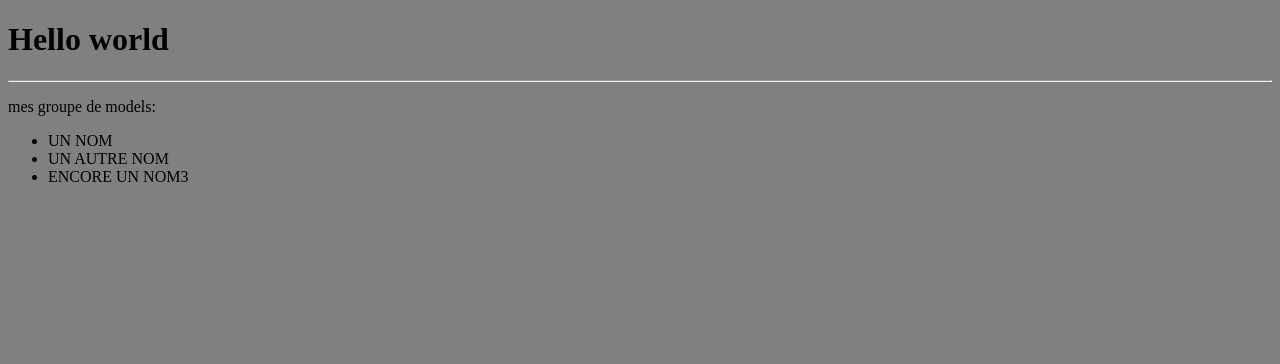
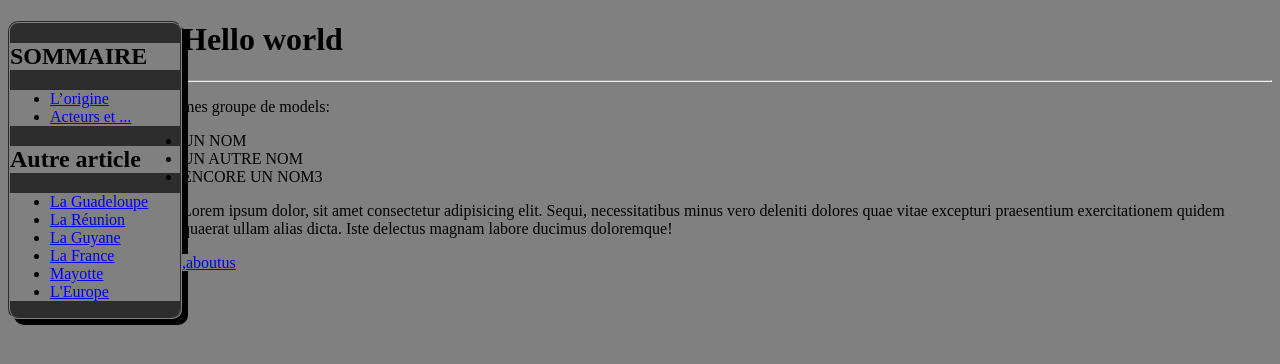
Before and after one commit to tiray972/ProjetChlord-cone, a Django app: page / in a window 1280 px wide. Shown: the top 364 px of the page. Run offline with Django 4.2, Linux system fonts and the light colour scheme; data comes from the database, SQL or seed files in the repository.

Commit message:
changement mineur

```diff
--- a/Chloredecone/chloredecone/affichage/static/affichage/style.css
+++ b/Chloredecone/chloredecone/affichage/static/affichage/style.css
@@ -1 +1,9 @@
 * { background: gray}
+aside{
+	background:rgba(10,10,10,0.7);
+	border: 2px grey groove ;
+	float: left;
+	border-radius: 10px;
+	box-shadow: 6px 6px 0px black;
+	width: 170px;
+}
--- a/Chloredecone/chloredecone/affichage/templates/affichage/base.html
+++ b/Chloredecone/chloredecone/affichage/templates/affichage/base.html
@@ -2,9 +2,20 @@
 <html>
     <head>
         <title>affichage</title>
+        <meta charset='utf-8'>
+        <meta http-equiv='X-UA-Compatible' content='IE=edge'>
         <link rel="stylesheet" href=" {% static 'affichage/style.css' %} ">
+        <meta name='viewport' content='width=device-width, initial-scale=1'>
+        <!--<link rel='stylesheet' type='text/css' media='screen' href='main.css'>-->
+
     </head>
+
+
+
+
+
+    {% block content %} {% endblock %}
     <body>
-        {% block content %} {% endblock %}
+
     </body>
 </html>
--- a/Chloredecone/chloredecone/affichage/templates/affichage/hello.html
+++ b/Chloredecone/chloredecone/affichage/templates/affichage/hello.html
@@ -3,6 +3,32 @@
     {% extends 'affichage/base.html' %}
 
     {% block content %}
+    <aside>
+
+
+        <h1>SOMMAIRE</h1>
+        <ul>
+            <li><a href="#origine" title="L’origine de la pollution des eaux">L’origine</a></li>
+
+            <li><a href="#Acteur" title="Acteurs et enjeux de la limitation des déchets dans l’océan">Acteurs et ...</a></li>
+
+
+        </ul>
+
+
+        <h1>
+            <strong>Autre article</strong>
+        </h1>
+        <ul>
+            <li><a href="https://fr.wikipedia.org/wiki/Guadeloupe">La Guadeloupe</a></li>
+            <li><a href="https://fr.wikipedia.org/wiki/La_R%C3%A9union">La Réunion</a></li>
+            <li><a href="https://fr.wikipedia.org/wiki/Guyane">La Guyane</a></li>
+            <li><a href="https://fr.wikipedia.org/wiki/France">La France</a></li>
+            <li><a href="https://fr.wikipedia.org/wiki/Mayotte">Mayotte</a></li>
+            <li><a href="https://fr.wikipedia.org/wiki/Europe">L'Europe</a></li>
+        </ul>
+
+    </aside>
     <h1> Hello world</h1>
     <hr>
     <p>mes groupe de models:
@@ -13,8 +39,13 @@
         {% endfor %}
     </ul>
     </p>
+    <p>Lorem ipsum dolor, sit amet consectetur adipisicing elit. Sequi, necessitatibus minus vero deleniti dolores quae vitae excepturi praesentium exercitationem quidem quaerat ullam alias dicta. Iste delectus magnam labore ducimus doloremque!</p>
+    <ul>
+        <a href="about-us">,aboutus</a>
+    </ul>
+
     {% endblock %}
-    <p>Lorem ipsum dolor, sit amet consectetur adipisicing elit. Sequi, necessitatibus minus vero deleniti dolores quae vitae excepturi praesentium exercitationem quidem quaerat ullam alias dicta. Iste delectus magnam labore ducimus doloremque!</p>
+
 
 
 
```
Also changed, not shown: Chloredecone/chloredecone/affichage/templates/affichage/about-us.html (+3 -7 lines).
